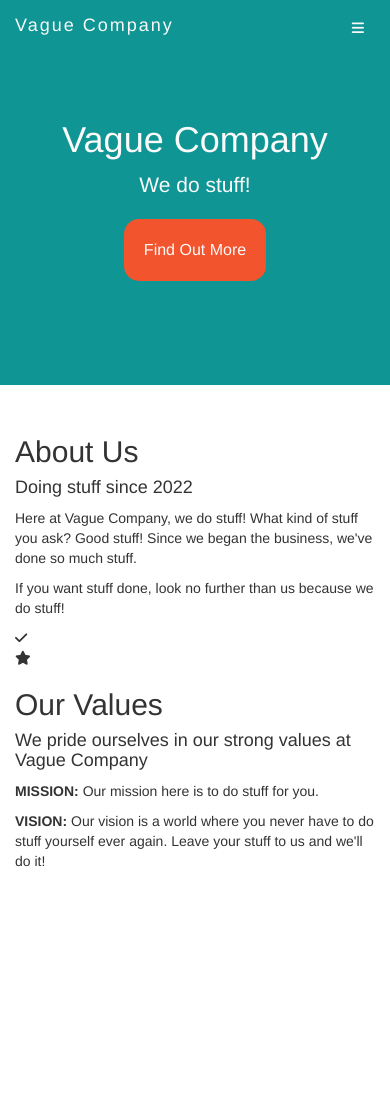
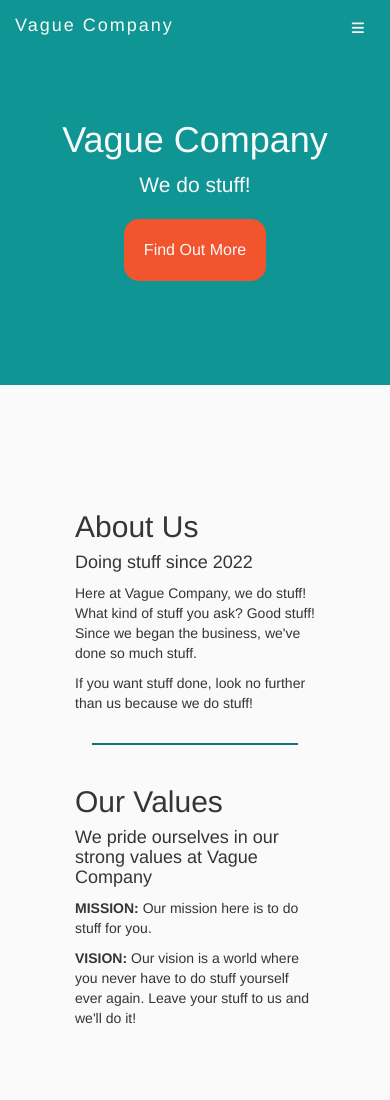
Before and after one commit to adamgilroy22/vague-company, a plain HTML site: page index.html in a window 390 px wide. Shown: the top 1100 px of the page. Before the commit the page ends 881 px from the top, so only its background shows below. Drawn offline with nearby package versions, Linux system fonts and the light colour scheme.

Commit message:
Add media queries for about us

```diff
--- a/assets/css/style.css
+++ b/assets/css/style.css
@@ -8,7 +8,12 @@
   --slate: #353535;
 }
 
-/* Remove the navbar's default margin-bottom and rounded borders */
+body {
+  background-color: var(--off-white);
+  color: var(--slate);
+}
+
+/* Nav */
 .navbar {
   margin-bottom: 0;
   background-color: var(--main-teal) !important;
@@ -52,3 +57,49 @@
   margin: 4px 2px;
   padding: 20px;
 }
+
+/* About Us */
+.about-us {
+  padding: 75px;
+  margin: auto;
+  width: 50%;
+}
+
+.values {
+  text-align: right;
+}
+
+.icon {
+  font-size: 180px;
+  color: var(--orange);
+  display: inline-block;
+}
+
+.about-line {
+  border: 1px solid var(--dark-teal);
+  width: 85%;
+}
+
+.where-we-do-stuff {
+  background-color: var(--slate);
+  color: var(--off-white);
+  padding: 100px;
+}
+
+/* Media Queries */
+
+@media only screen and (max-width: 1200px) {
+  .about-us {
+    width: 100%;
+  }
+}
+
+@media only screen and (max-width: 767px) {
+  .icon {
+    display: none;
+  }
+
+  .values {
+    text-align: left;
+  }
+}
--- a/index.html
+++ b/index.html
@@ -24,7 +24,7 @@
               </div>
               <div class="collapse navbar-collapse" id="myNavbar">
                 <ul class="nav navbar-nav navbar-right">
-                  <li><a href="#about-us-section">ABOUT US</a></li>
+                  <li><a href="#about-us">ABOUT US</a></li>
                   <li><a href="#where-we-do-stuff">WHERE WE DO STUFF</a></li>
                   <li><a href="#reviews">REVIEWS</a></li>
                   <li><a href="#contact">CONTACT</a></li>
@@ -42,8 +42,7 @@
     </div>
 
     <!-- About Us -->
-    <section class="about-us-section">
-      <div class="container-fluid about">
+    <section class="about-us">
         <div class="row">
           <div class="col-sm-8">
             <h2>About Us</h2>
@@ -51,16 +50,14 @@
             <p>Here at Vague Company, we do stuff! What kind of stuff you ask? Good stuff! Since we began the business, we've done so much stuff.</p>
             <p>If you want stuff done, look no further than us because we do stuff!</p>
           </div>
-          <div class="col-sm-4">
-            <i class="fa-solid fa-check icon"></i>
+          <div class="col-sm-4 icon">
+            <i class="fa-solid fa-check"></i>
           </div>
         </div>
-      </div>
-
-      <div class="container-fluid values">
-        <div class="row">
-          <div class="col-sm-4">
-            <i class="fa-solid fa-star icon"></i>
+        <hr class="about-line">
+        <div class="row values">
+          <div class="col-sm-4 icon">
+            <i class="fa-solid fa-star"></i>
           </div>
           <div class="col-sm-8">
             <h2>Our Values</h2>
@@ -69,8 +66,6 @@
             <p><strong>VISION:</strong> Our vision is a world where you never have to do stuff yourself ever again. Leave your stuff to us and we'll do it!</p>
           </div>
         </div>
-      </div>
-
     </section>
 
     <!-- Where we do stuff -->
```
